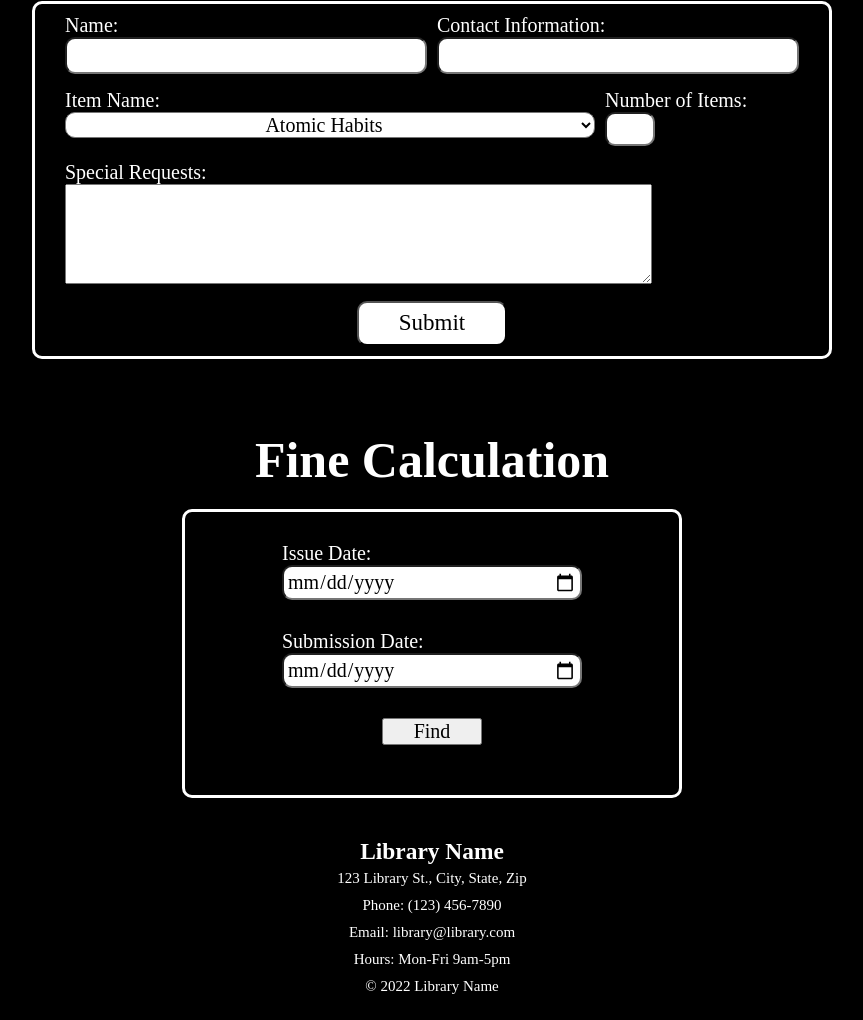
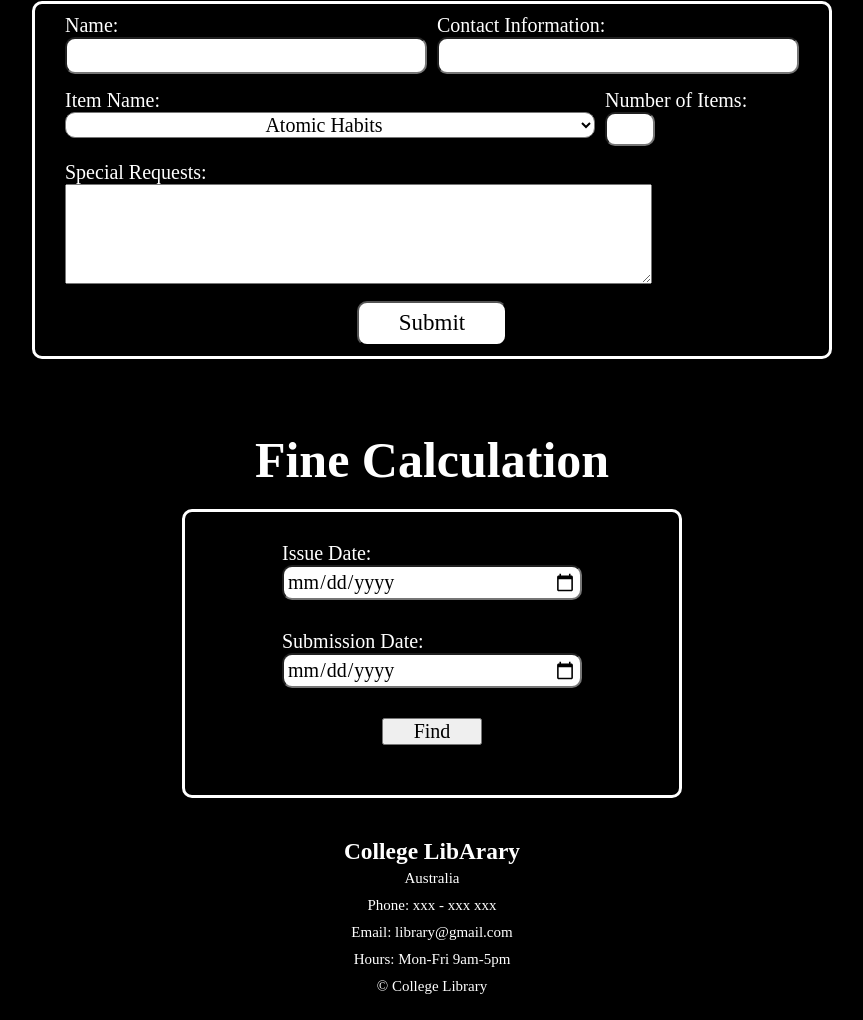
Before and after one commit to YangSingLimbu/library-webisite, a plain HTML site: page index.html in a window 1280 px wide. Shown: the part 2272-3292 px from the top of the page, without its empty margins (208-1071 px from the left). Drawn offline with Linux system fonts and the light colour scheme; a web font is replaced by a local one.

Commit message:
edited html

```diff
--- a/index.html
+++ b/index.html
@@ -99,12 +99,12 @@
     </main>
     <footer>
       <div class="footer-content">
-        <h3>Library Name</h3>
-        <p>123 Library St., City, State, Zip</p>
-        <p>Phone: (123) 456-7890</p>
-        <p>Email: library@library.com</p>
+        <h3>College LibArary</h3>
+        <p>Australia</p>
+        <p>Phone: xxx - xxx xxx</p>
+        <p>Email: library@gmail.com</p>
         <p>Hours: Mon-Fri 9am-5pm</p>
-        <p>&copy; 2022 Library Name</p>
+        <p>&copy; College Library</p>
       </div>
     </footer>
     <script src="./main.js"></script>
```
